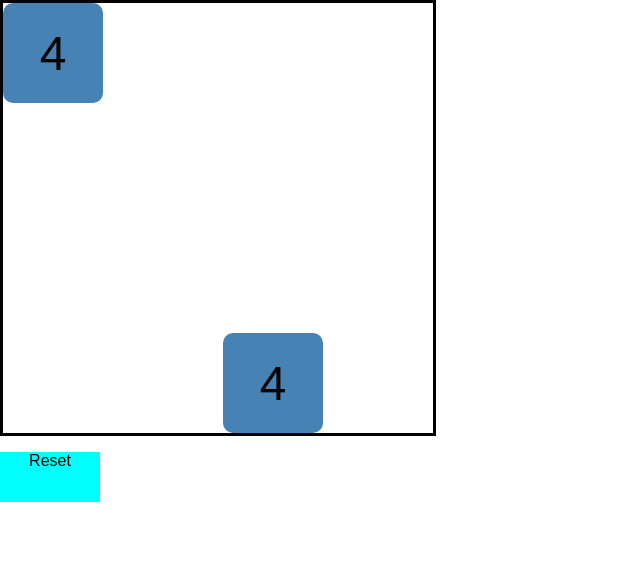
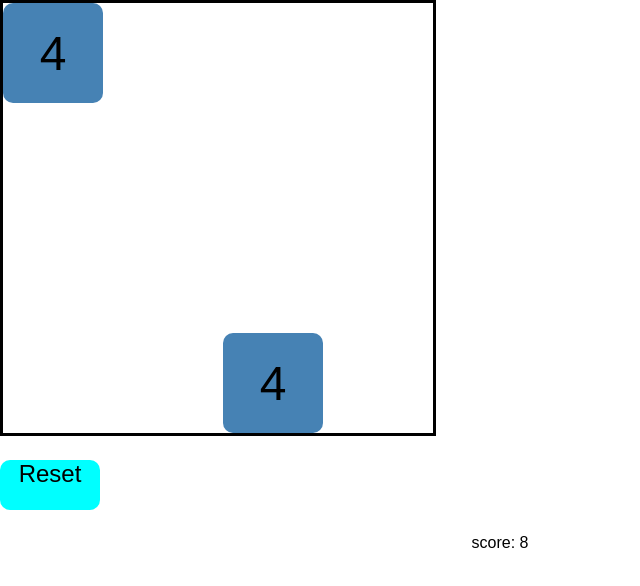
Before and after one commit to Daniel-Huang98/2048clone, a React (Create React App) app: page / in a window 1280 px wide. Shown: the top 586 px of the page, without its empty margins (0-640 px from the left). Built offline with nearby package versions, Linux system fonts and the light colour scheme.

Commit message:
added scoring

```diff
--- a/src/App.css
+++ b/src/App.css
@@ -20,4 +20,8 @@
   height: 50px;
   width: 100px;
   background-color: aqua;
+  border-radius: 10px;
+  font-size: 1.5rem;
+  text-align: center;
+  vertical-align: text-bottom;
 }
--- a/src/App.js
+++ b/src/App.js
@@ -15,6 +15,7 @@ class App extends Component {
       [{val: -1, merged: 0},{val: -1, merged: 0},{val: 4, merged: 0},{val: -1, merged: 0}]
     ]
     this.prev = JSON.stringify(this.nums);
+    this.score = this.Calcscore();
     this.readKey = this.readKey.bind(this);
     this.revertBoard = this.revertBoard.bind(this);
     document.onkeydown = this.readKey;
@@ -48,6 +49,7 @@ class App extends Component {
       if(this.checkFull() === 0 && this.prev !== JSON.stringify(this.nums)){
         this.randomAdd();
       }
+      this.score = this.Calcscore();
       this.forceUpdate();
       this.prev = JSON.stringify(this.nums);
     }
@@ -95,6 +97,17 @@ class App extends Component {
         this.nums[i][j].merged = 0;
       }
     }
+  }
+
+  Calcscore(){
+    var score = 0;
+    for(var i = 0; i < 4; i++){
+      for(var j = 0; j < 4; j++){
+        if(this.nums[i][j].val != -1)
+        score += this.nums[i][j].val;
+      }
+    }
+    return score;
   }
 
   randomAdd(){
@@ -180,6 +193,7 @@ class App extends Component {
           {list}
         </div>
         <p id="revert" onClick={this.revertBoard}>Reset</p>
+        <p id="scoreboard">score: {this.score}</p>
       </div>
     );
   }
```
